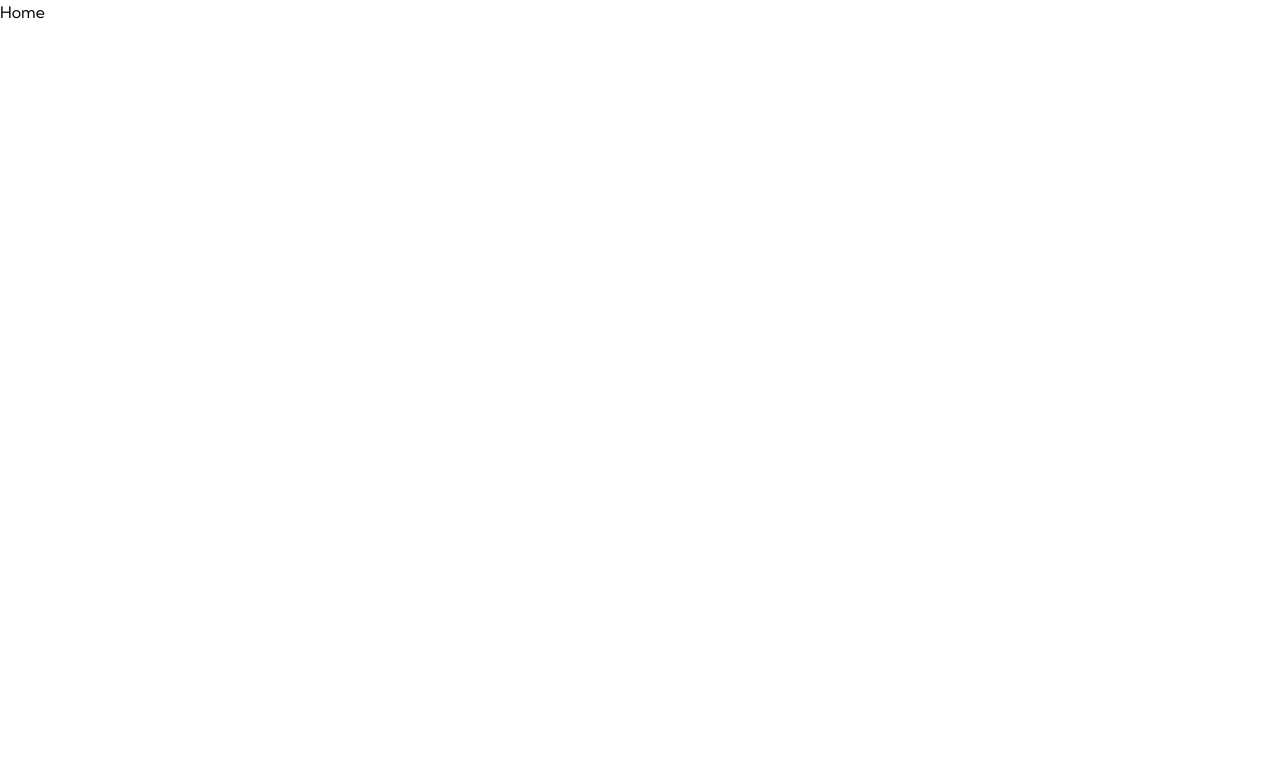
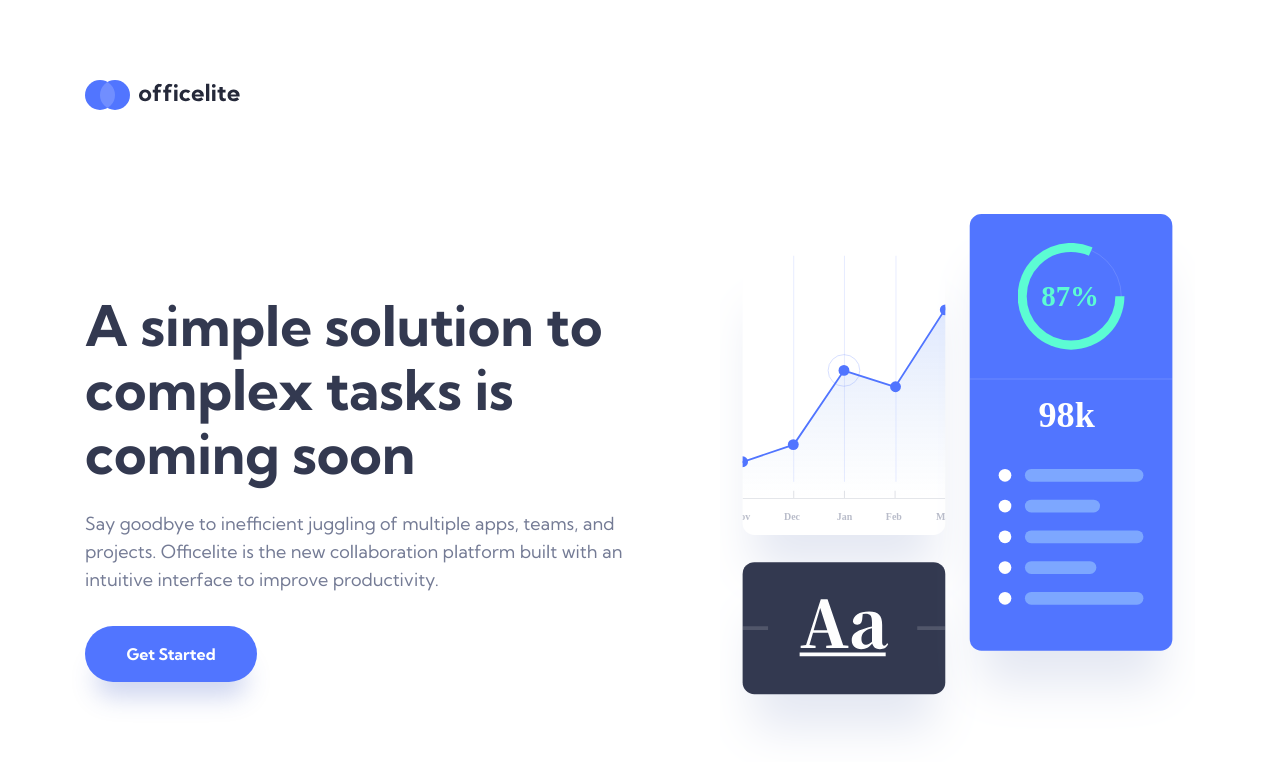
Before and after one commit to NDK1195/officelite-coming-soon-site, a React (Vite) app: page / in a window 1280 px wide. Shown: the top 768 px of the page. Built offline with nearby package versions, Linux system fonts and the light colour scheme.

Commit message:
change project structure, add hero section

```diff
--- a/index.html
+++ b/index.html
@@ -2,6 +2,7 @@
 <html lang="en">
   <head>
     <meta charset="UTF-8" />
+    <meta name="viewport" content="width=device-width, initial-scale=1.0" />
     <link rel="icon" type="image/svg+xml" href="/vite.svg" />
     <link rel="icon" type="image/png" sizes="32x32" href="/favicon-32x32.png" />
 
--- a/src/App.jsx
+++ b/src/App.jsx
@@ -1,6 +1,6 @@
 import { createBrowserRouter, RouterProvider } from "react-router-dom";
-import Home from "./pages/Home.jsx";
-import SignUp from "./pages/Signup";
+import Home from "./pages/Home/Home.jsx";
+import SignUp from "./pages/SignUp/SignUp.jsx";
 
 const router = createBrowserRouter([
   {
--- a/src/components/Button.jsx
+++ b/src/components/Button.jsx
@@ -1,4 +1,19 @@
-function Button() {
-  return <div>Button</div>;
+function Button({
+  children,
+  shadow = false,
+  opacity = false,
+  px = "px-[41.5px]",
+  py = "py-[14px]",
+  className,
+  type = "button",
+}) {
+  return (
+    <button
+      className={`${shadow ? "shadow-button" : ""} ${opacity ? "bg-opacity-[0.1526]" : ""} ${px} ${py} text-center text-base font-bold leading-7 ${className} rounded-[28px] transition-colors`}
+      type={type}
+    >
+      {children}
+    </button>
+  );
 }
 export default Button;
--- /dev/null
+++ b/src/components/Container.jsx
@@ -0,0 +1,8 @@
+function Container({ children }) {
+  return (
+    <div className="mx-auto max-w-[1110px] px-6 py-11 md:px-10 md:py-[72px] xl:px-0 xl:py-20">
+      {children}
+    </div>
+  );
+}
+export default Container;
--- a/src/main.jsx
+++ b/src/main.jsx
@@ -6,5 +6,5 @@ import "./index.css";
 createRoot(document.getElementById("root")).render(
   <StrictMode>
     <App />
-  </StrictMode>
+  </StrictMode>,
 );
--- a/src/pages/Home.jsx
+++ /dev/null
@@ -1,4 +0,0 @@
-function Home() {
-  return <div>Home</div>;
-}
-export default Home;
--- /dev/null
+++ b/src/pages/Home/Home.jsx
@@ -0,0 +1,22 @@
+import logo from "../../assets/shared/logo.svg";
+import Container from "../../components/Container";
+import Hero from "./components/Hero";
+
+function Home() {
+  return (
+    <>
+      <Container>
+        {/* logo */}
+        <section className="mb-20 flex justify-center md:mb-[104px] md:justify-start">
+          <img src={logo} alt="logo" className="w-[100px] md:w-[155px]" />
+        </section>
+        {/* logo */}
+
+        {/* hero */}
+        <Hero />
+        {/* hero */}
+      </Container>
+    </>
+  );
+}
+export default Home;
--- /dev/null
+++ b/src/pages/Home/components/Hero.jsx
@@ -0,0 +1,33 @@
+import Button from "../../../components/Button";
+import illustration from "../../../assets/home/illustration-charts.svg";
+
+function Hero() {
+  return (
+    <section className="flex flex-col items-center justify-between md:flex-row-reverse">
+      {/* illustration */}
+      <div className="max-w-[171px] md:max-w-[281px] lg:max-w-[475px]">
+        <img src={illustration} alt="illustration charts" className="w-full" />
+      </div>
+      {/* illustration */}
+      {/* content */}
+      <div className="text-center md:max-w-[345px] md:text-left lg:max-w-[540px]">
+        <h1 className="mb-6 text-[40px] font-bold leading-[48px] text-#333950 lg:text-[56px] lg:leading-[64px]">
+          A simple solution to complex tasks is coming soon
+        </h1>
+        <p className="mb-6 leading-[26px] text-#747B95 lg:mb-8 lg:text-lg lg:leading-7">
+          Say goodbye to inefficient juggling of multiple apps, teams, and
+          projects. Officelite is the new collaboration platform built with an
+          intuitive interface to improve productivity.
+        </p>
+        <Button
+          shadow={true}
+          className="bg-#5175FF text-white hover:bg-#829CFF"
+        >
+          Get Started
+        </Button>
+      </div>
+      {/* content */}
+    </section>
+  );
+}
+export default Hero;
```
Also changed, not shown: src/pages/SignUp/SignUp.jsx (renamed from src/pages/SignUp.jsx).
